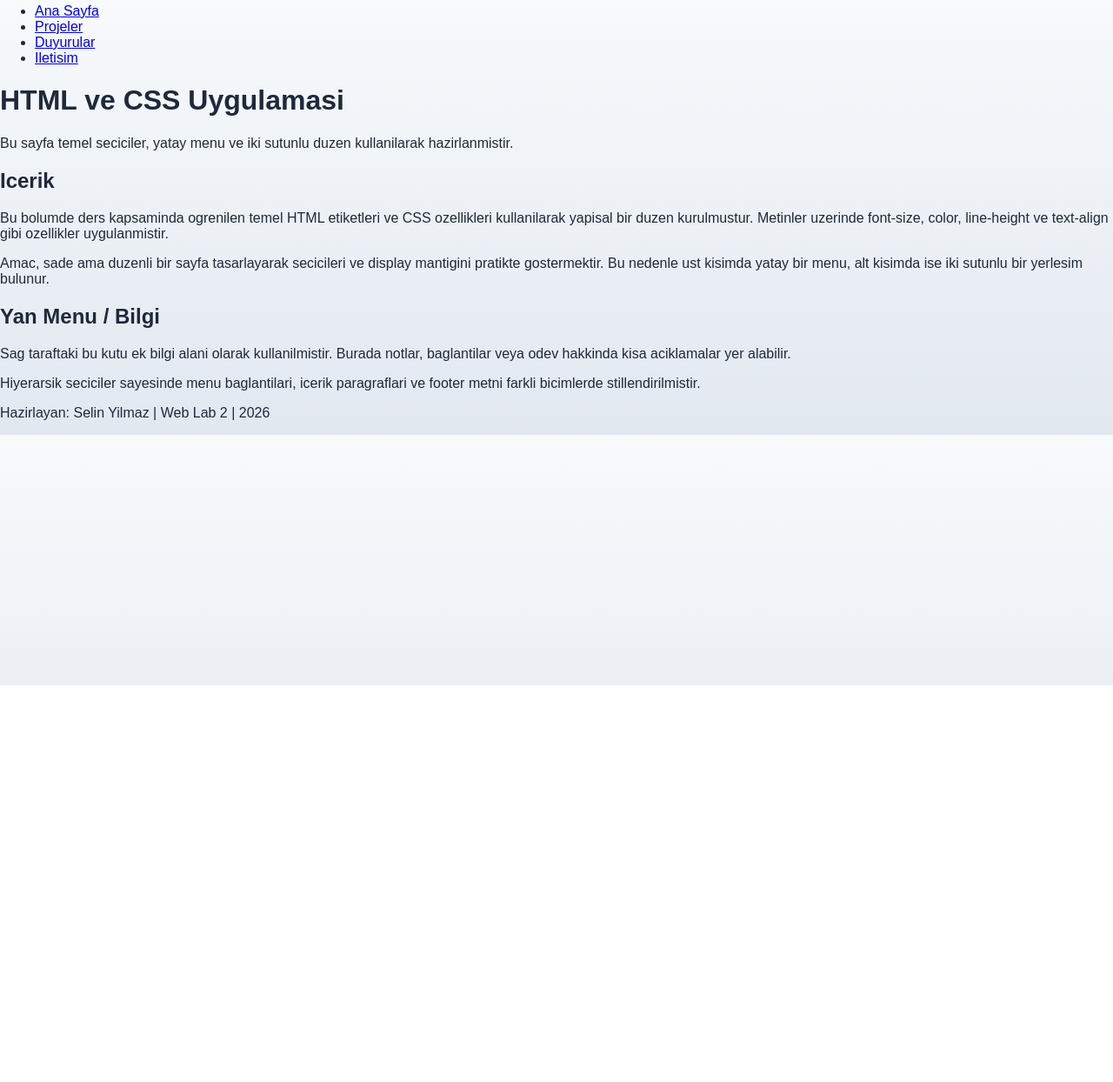
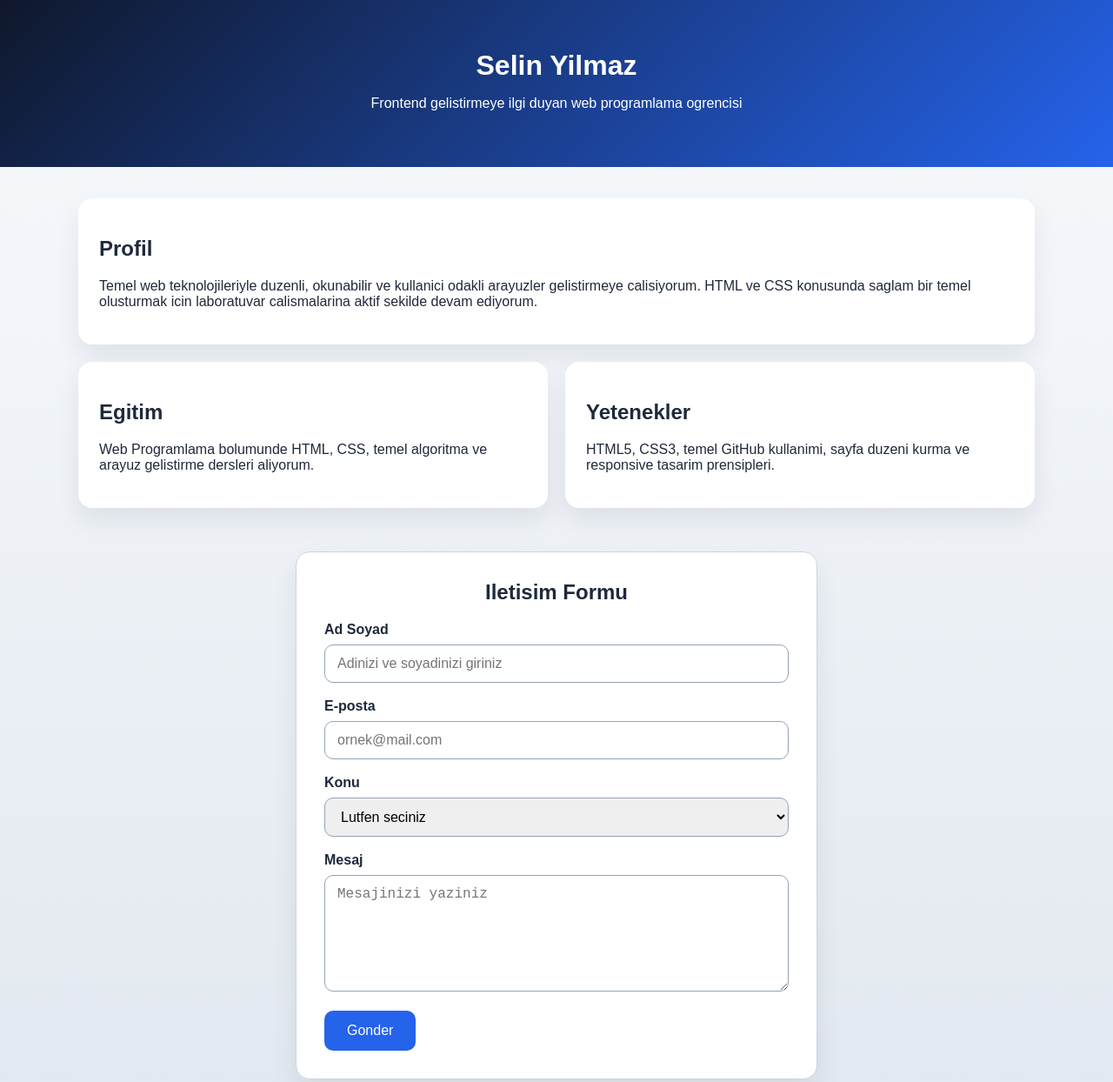
Before and after one commit to selin-tutuncu/selin-tutuncu.github.io, a plain HTML site: page index.html in a window 1280 px wide. Shown: the part 12-1256 px from the top of the page at 87% size. Before the commit the page ends 800 px from the top, so only its background shows below. Drawn offline with Linux system fonts and the light colour scheme; files that its build step writes are made by us from their sources.

Commit message:
Update index.html

```diff
--- a/index.html
+++ b/index.html
@@ -3,51 +3,61 @@
 <head>
   <meta charset="UTF-8">
   <meta name="viewport" content="width=device-width, initial-scale=1.0">
-  <title>Web Lab 2</title>
+  <title>Ozgecmis ve Iletisim Formu</title>
   <link rel="stylesheet" href="style.css">
 </head>
 <body>
-  <nav>
-    <ul>
-      <li><a href="#">Ana Sayfa</a></li>
-      <li><a href="#">Projeler</a></li>
-      <li><a href="#">Duyurular</a></li>
-      <li><a href="#">Iletisim</a></li>
-    </ul>
-  </nav>
-
-  <header class="page-header">
-    <h1>HTML ve CSS Uygulamasi</h1>
-    <p>Bu sayfa temel seciciler, yatay menu ve iki sutunlu duzen kullanilarak hazirlanmistir.</p>
+  <header class="hero">
+    <div class="hero-content">
+      <h1>Selin Yilmaz</h1>
+      <p>Frontend gelistirmeye ilgi duyan web programlama ogrencisi</p>
+    </div>
   </header>
 
-  <main class="layout">
-    <section class="content">
-      <h2>Icerik</h2>
+  <main class="page-content">
+    <section class="cv-card">
+      <h2>Profil</h2>
       <p>
-        Bu bolumde ders kapsaminda ogrenilen temel HTML etiketleri ve CSS ozellikleri kullanilarak yapisal bir duzen kurulmustur.
-        Metinler uzerinde font-size, color, line-height ve text-align gibi ozellikler uygulanmistir.
-      </p>
-      <p>
-        Amac, sade ama duzenli bir sayfa tasarlayarak secicileri ve display mantigini pratikte gostermektir.
-        Bu nedenle ust kisimda yatay bir menu, alt kisimda ise iki sutunlu bir yerlesim bulunur.
+        Temel web teknolojileriyle duzenli, okunabilir ve kullanici odakli arayuzler gelistirmeye calisiyorum.
+        HTML ve CSS konusunda saglam bir temel olusturmak icin laboratuvar calismalarina aktif sekilde devam ediyorum.
       </p>
     </section>
 
-    <aside class="sidebar">
-      <h2>Yan Menu / Bilgi</h2>
-      <p>
-        Sag taraftaki bu kutu ek bilgi alani olarak kullanilmistir.
-        Burada notlar, baglantilar veya odev hakkinda kisa aciklamalar yer alabilir.
-      </p>
-      <p>
-        Hiyerarsik seciciler sayesinde menu baglantilari, icerik paragraflari ve footer metni farkli bicimlerde stillendirilmistir.
-      </p>
-    </aside>
+    <section class="cv-grid">
+      <article class="cv-card">
+        <h2>Egitim</h2>
+        <p>Web Programlama bolumunde HTML, CSS, temel algoritma ve arayuz gelistirme dersleri aliyorum.</p>
+      </article>
+
+      <article class="cv-card">
+        <h2>Yetenekler</h2>
+        <p>HTML5, CSS3, temel GitHub kullanimi, sayfa duzeni kurma ve responsive tasarim prensipleri.</p>
+      </article>
+    </section>
+
+    <div class="contact-container">
+      <h2>Iletisim Formu</h2>
+      <form action="#" method="post">
+        <label for="full-name">Ad Soyad</label>
+        <input id="full-name" name="full-name" type="text" placeholder="Adinizi ve soyadinizi giriniz">
+
+        <label for="email">E-posta</label>
+        <input id="email" name="email" type="email" placeholder="ornek@mail.com">
+
+        <label for="subject">Konu</label>
+        <select id="subject" name="subject">
+          <option value="">Lutfen seciniz</option>
+          <option value="is-teklifi">Is Teklifi</option>
+          <option value="soru">Soru</option>
+          <option value="geri-bildirim">Geri Bildirim</option>
+        </select>
+
+        <label for="message">Mesaj</label>
+        <textarea id="message" name="message" rows="6" placeholder="Mesajinizi yaziniz"></textarea>
+
+        <button type="submit">Gonder</button>
+      </form>
+    </div>
   </main>
-
-  <footer>
-    <p>Hazirlayan: Selin Yilmaz | Web Lab 2 | 2026</p>
-  </footer>
 </body>
 </html>
```
